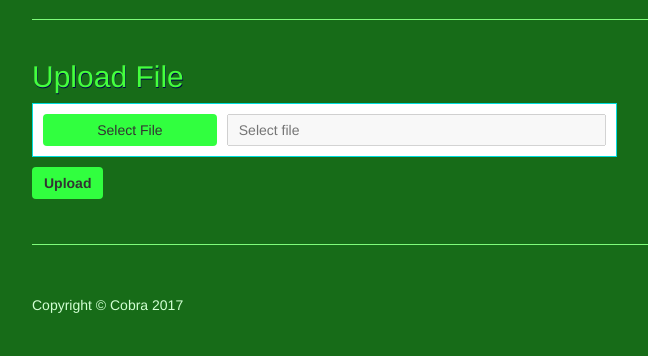
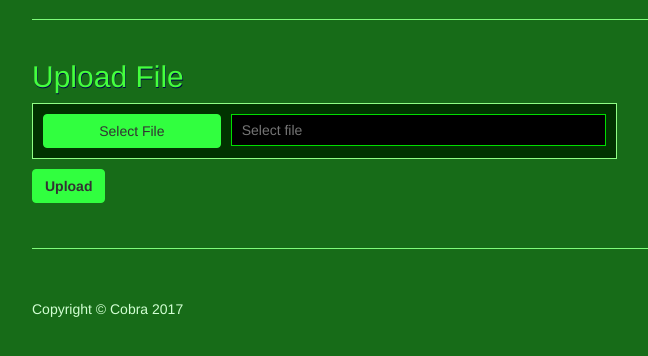
Before and after one commit to viperior/warsloth, a PHP site: page /upload.php in a window 1280 px wide. Shown: the part 51-407 px from the top of the page, without its empty margins (38-686 px from the left). Run offline with PHP 8.4, Linux system fonts and the light colour scheme.

Commit message:
Fixed Firefox button alignment

```diff
--- a/public/css/business-frontpage.css
+++ b/public/css/business-frontpage.css
@@ -56,9 +56,79 @@ footer {
     /* width and height can be anything, as long as they're equal */
 }
 
-/********************************
- *       Team Cobra Style       *
- ********************************/
+.well h2 {
+	margin-top: 2px;
+}
+
+/* ******************************
+*          Upload File          *
+****************************** */
+.selectFile {
+    position: relative;
+    overflow: hidden;
+	margin: 0 10px 0 0;
+	display:table-cell;
+}
+.selectFile input.upload {
+    position: absolute;
+    top: 0;
+    right: 0;
+    margin: 0;
+    padding: 0;
+    font-size: 20px;
+    cursor: pointer;
+    opacity: 0;
+    filter: alpha(opacity=0);
+}
+
+label {
+	margin: 0;
+	font-weight: normal;
+}
+
+#uploadSubmit {
+	font-weight: bold;
+	margin: 10px 0;
+}
+
+#upload-background {
+	background-color: white;
+    border: 1px solid #00dddd;
+    padding: 10px 0;
+	margin-left: 15px;
+	display:table;
+	border-spacing: 10px 0;
+}
+
+#displayFile input {
+	display:table-cell;
+	width: 100%;
+	padding:0;
+	height: 100%
+}
+
+#displayFile {
+	padding: 0;
+	padding-left: 10px;
+	display: inline-block;
+	height: 32px;
+	width: 100%;
+}
+
+.btn {
+	vertical-align: bottom;
+}
+/* Login Page */
+#login button {
+	vertical-align: bottom;
+}
+
+
+/******************************************
+ *         Individual Team Styles         *
+ ******************************************/
+
+ /************ Team Cobra *************/
 #cobra {
 	background-color: rgb(23, 108, 24);
 	color: #d2ffd3;
@@ -82,9 +152,9 @@ footer {
 
 /* Header */
 #cobra .business-header {
-	background: url(../img/header.jpg) center center no-repeat scroll;
+	background: url(../img/cobra.jpg) center center no-repeat scroll;
 	background-size: auto 100%;
-	background-color: #000;
+	background-color: #000a00;
 
 }
 
@@ -110,13 +180,14 @@ footer {
 #cobra .btn {
 	background-color: #31ff3f;
     color: #333;
-    border: 0;
+    border: 1px solid #31ff3f;
 }
 
 #cobra .btn-default:hover,
 #cobra .btn:hover {
 	background-color: #000;
     color: #36c53d;
+	border: 1px solid #000;
 }
 
 /* Index page circle icons */
@@ -126,12 +197,28 @@ footer {
 
 #cobra .well,
 #cobra .form-control {
-	color: #000;
+	background-color: #013300;
+	border-color: #a2eaa0;
+	color: #fff;
 }
 
-/********************************
- *    Team Motherbrain Style    *
- ********************************/
+#cobra .form-control:focus {
+	box-shadow: inset 0 1px 1px rgba(0,0,0,.075), 0 0 8px rgba(255, 0, 0, 0.6);
+}
+
+/* Upload page */
+#cobra #upload-background {
+	background-color: #013300;
+    border: 1px solid #90ff85;
+}
+
+#cobra #displayFile {
+	background-color: black;
+    color: white;
+    border: 1px solid #00dd00;
+}
+
+/********** Team Motherbrain **********/
 #motherbrain {
 	background-color: rgb(209, 253, 255);
 }
@@ -201,9 +288,7 @@ footer {
 	box-shadow: inset 0 1px 1px rgba(0,0,0,.075), 0 0 8px rgba(30, 200, 200, 0.6);
 }
 
-/********************************
- *    Team RedFalcon Style    *
- ********************************/
+/*********** Team RedFalcon ************/
 #redfalcon {
 	background-color: #ffa973;
 }
--- a/public/login.php
+++ b/public/login.php
@@ -8,7 +8,7 @@
 
 
 		<form action="loginPost.php" method="post">
-			<div class="form-group">
+			<div class="form-group" id="login">
 				<!-- test user: test:password -->
 				<label>Username<br/>
 					<input class="form-control" type="text" name="username" />
--- a/public/upload.php
+++ b/public/upload.php
@@ -2,59 +2,6 @@
 <?php include "includes/header.php"; ?>
 
 <hr>
-<style>
-.selectFile {
-    position: relative;
-    overflow: hidden;
-	margin: 0 10px 0 0;
-	display:table-cell;
-}
-.selectFile input.upload {
-    position: absolute;
-    top: 0;
-    right: 0;
-    margin: 0;
-    padding: 0;
-    font-size: 20px;
-    cursor: pointer;
-    opacity: 0;
-    filter: alpha(opacity=0);
-}
-
-label {
-	margin: 0;
-	font-weight: normal;
-}
-
-#uploadSubmit {
-	font-weight: bold;
-	margin: 10px 0;
-}
-
-#upload-background {
-	background-color: white;
-    border: 1px solid #00dddd;
-    padding: 10px 0;
-	margin-left: 15px;
-	display:table;
-	border-spacing: 10px 0;
-}
-
-#displayFile input {
-	display:table-cell;
-	width: 100%;
-	padding:0;
-	height: 100%
-}
-
-#displayFile {
-	padding: 0;
-	padding-left: 10px;
-	display: inline-block;
-	height: 32px;
-	width: 100%;
-}
-</style>
 
 <div class="row">
 	<div class="col-sm-6">
```
Also changed, not shown: public/img/cobra.jpg (added), public/img/decepticons.jpg (added), public/img/footclan.jpg (added).
